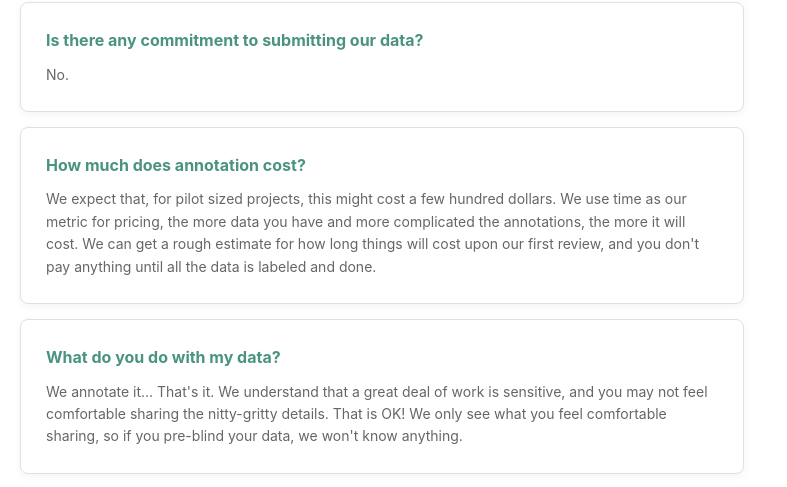
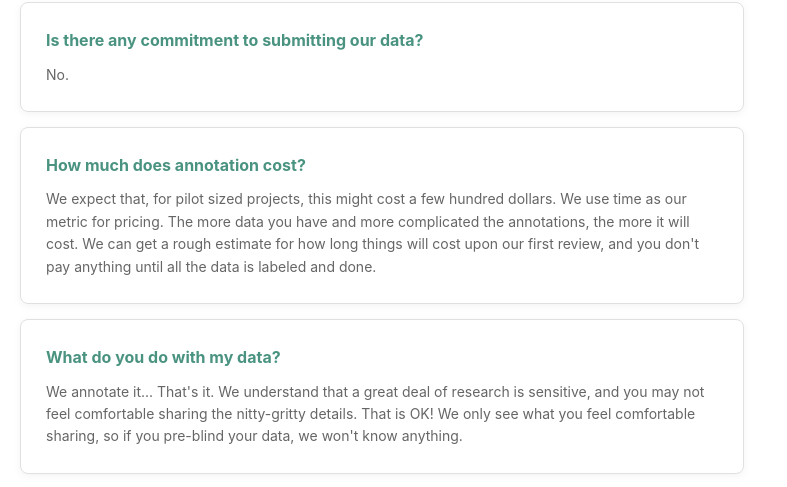
Before and after one commit to huronalia/you-link-we-label, a plain HTML site: page index.html in a window 1280 px wide. Shown: the part 2790-3277 px from the top of the page, without its empty margins (0-787 px from the left). Drawn offline with Linux system fonts and the light colour scheme.

Commit message:
minor copy changes

```diff
--- a/index.html
+++ b/index.html
@@ -281,7 +281,7 @@
                     <div class="faq-answer">
                         <p>
                             We expect that, for pilot sized projects, this might cost a few hundred dollars.
-                            We use time as our metric for pricing, the more data you have and more complicated
+                            We use time as our metric for pricing. The more data you have and more complicated
                             the annotations, the more it will cost. We can get a rough estimate for how long things will
                             cost upon our first review, and you don't pay anything until all the data is labeled and done.
 <!--                            -->
@@ -300,7 +300,7 @@
                     </label>
                     <div class="faq-answer">
                         <p>
-                            We annotate it... That's it. We understand that a great deal of work is sensitive, and you may not feel
+                            We annotate it... That's it. We understand that a great deal of research is sensitive, and you may not feel
                             comfortable sharing the nitty-gritty details. That is OK! We only see what
                             you feel comfortable sharing, so if you pre-blind your data, we won't know anything.
                         </p>
```
